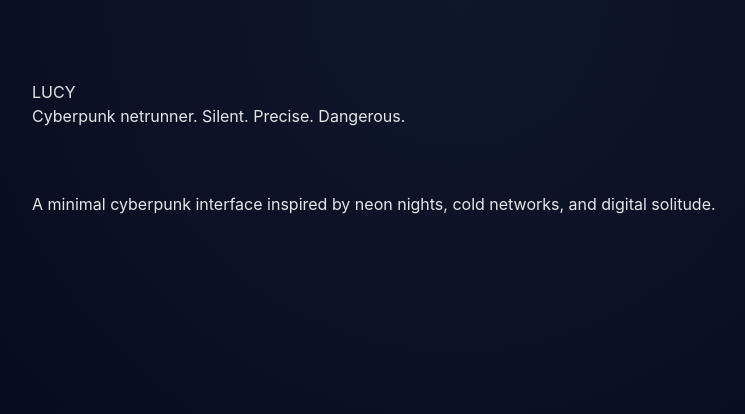
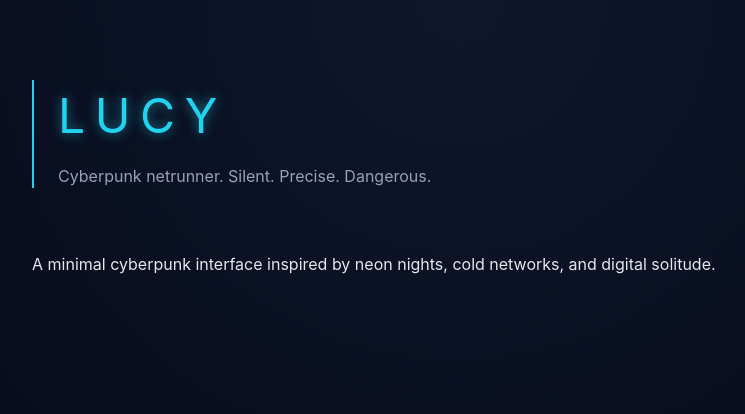
Before and after one commit to thanzero0/LucyWeb, a Next.js app in the folder zero/: page / in a window 1280 px wide. Shown: the top 414 px of the page, without its empty margins (182-927 px from the left). Built offline with nearby package versions, Linux system fonts and the light colour scheme.

Commit message:
edit global css hero

```diff
--- a/zero/src/app/globals.css
+++ b/zero/src/app/globals.css
@@ -28,3 +28,22 @@ body {
   max-width: 900px;
   margin: 0 auto;
 }
+
+/* HERO */
+.hero {
+  border-left: 2px solid #22d3ee;
+  padding-left: 24px;
+}
+
+.title {
+  font-size: 3rem;
+  letter-spacing: 0.2em;
+  color: #22d3ee;
+  text-shadow: 0 0 12px rgba(34, 211, 238, 0.6);
+}
+
+.subtitle {
+  margin-top: 12px;
+  font-size: 1rem;
+  color: #94a3b8;
+}
```
